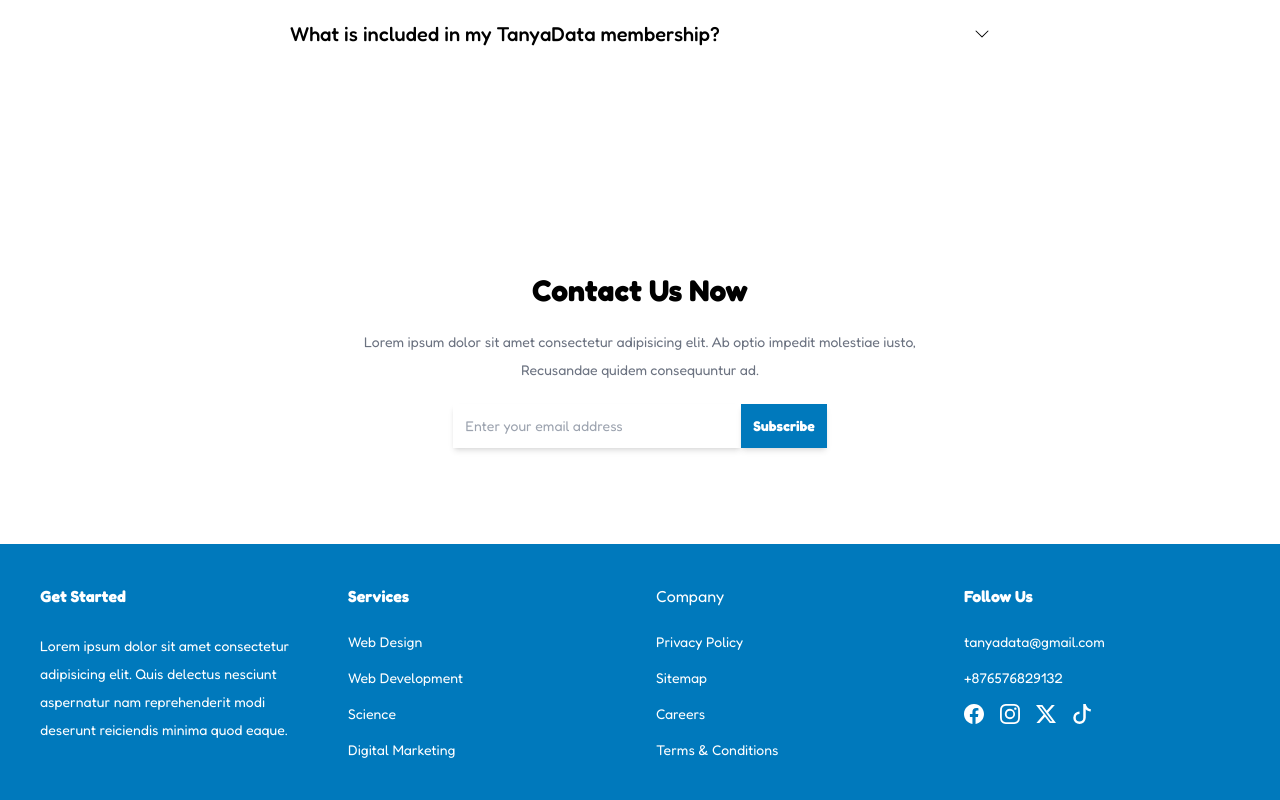
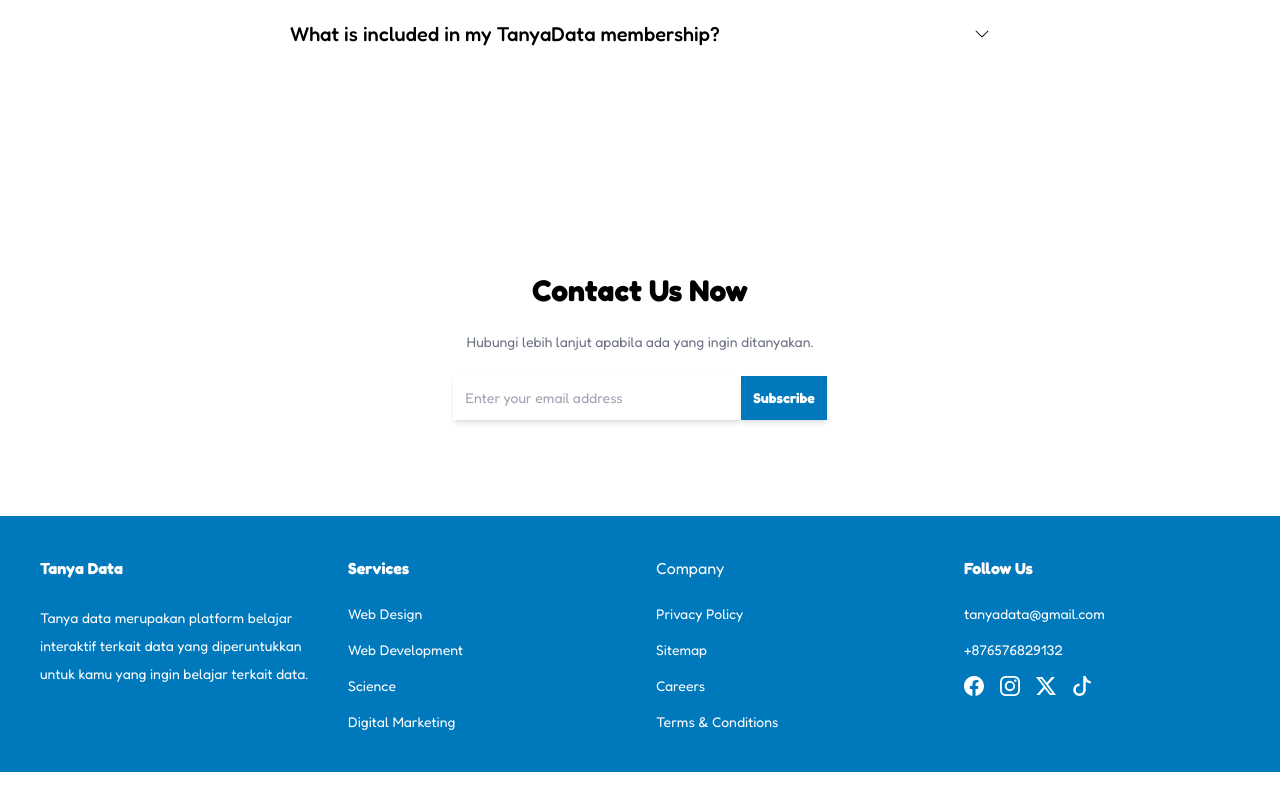
Before and after one commit to cchoirun/tanya-data, a React (Vite) app: page / in a window 1280 px wide. Shown: the part 2459-3259 px from the top of the page. After the commit the page ends 3231 px from the top, so only its background shows below. Built offline with nearby package versions, Linux system fonts and the light colour scheme.

Commit message:
Add text

```diff
--- a/src/components/container/Contact.jsx
+++ b/src/components/container/Contact.jsx
@@ -9,7 +9,7 @@
                     Contact Us Now
                 </div>
                 <p className="text-sm leading-7 text-gray-500">
-                    Lorem ipsum dolor sit amet consectetur adipisicing elit. Ab optio impedit molestiae iusto,  Recusandae quidem consequuntur ad.
+                    Hubungi lebih lanjut apabila ada yang ingin ditanyakan.
                 </p>
                 <motion.form initial ={{scale: 0.9}} whileInView = {{scale: 1}} transition={{duration: 0.3}} className="mt-5">
                     <input type="email" placeholder="Enter your email address" className="p-2 text-sm shadow-md outline-none sm:p-3 sm:w-72 w-60"/>
--- a/src/components/container/Footer.jsx
+++ b/src/components/container/Footer.jsx
@@ -17,8 +17,8 @@
         >
             <div className="grid grid-cols-1 gap-8 text-white md:grid-cols-4 sm:grid-cols-3 xs:grid-cols-2 place-items-start">
                 <div>
-                    <div className="mb-6 font-bold ">Get Started</div>
-                    <p className="text-sm leading-7">Lorem ipsum dolor sit amet consectetur adipisicing elit. Quis delectus nesciunt aspernatur nam reprehenderit modi deserunt reiciendis minima quod eaque.</p>
+                    <div className="mb-6 font-bold ">Tanya Data</div>
+                    <p className="text-sm leading-7">Tanya data merupakan platform belajar interaktif terkait data yang diperuntukkan untuk kamu yang ingin belajar terkait data.</p>
                 </div>
                 <div>
                     <div className="mb-6 font-bold ">Services</div>
```
